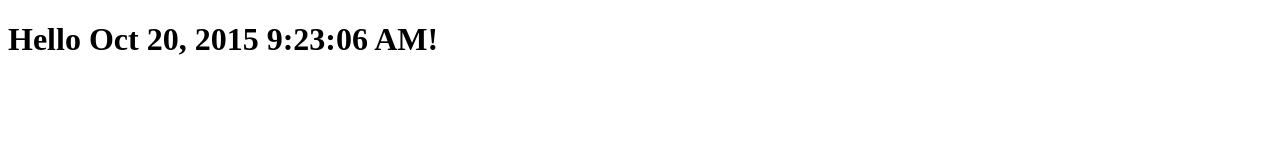
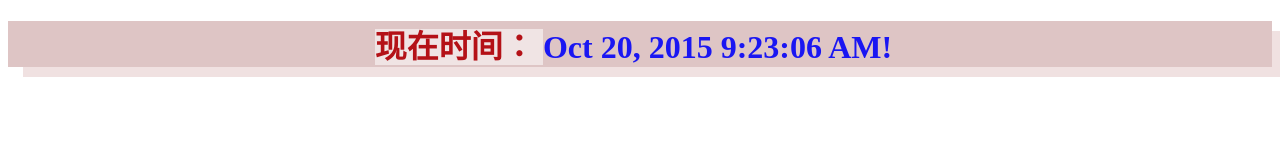
Before and after one commit to kmx2/AngularJS-Study, a plain HTML site: page app1.html in a window 1280 px wide. Drawn offline with nearby package versions, Linux system fonts and the light colour scheme.

Commit message:
修改 背景 字体颜色

```diff
--- a/app1.html
+++ b/app1.html
@@ -2,6 +2,7 @@
 <html ng-app='myApp'>
 
 <head>
+
     <title>Simple app</title>
     <script src="http://apps.bdimg.com/libs/angular.js/1.3.9/angular.js">
 
@@ -10,8 +11,10 @@
 </head>
 
 <body>
-    <div ng-controller="MyController">
-        <h1>Hello {{ clock.now | date:'medium' }}!</h1>
+    <div ng-controller="MyController" class="ng-scope">
+        <h1 class="ng-binding" style="color: rgb(26, 22, 242); font-size: 32px; text-align: center; box-shadow: rgb(240, 225, 225) 15px 10px 0px 0px; background-color: rgb(222, 197, 197);">
+            <span style="color: RGB(180, 17, 23); font-weight: bold; margin-left: -13px; margin-top: 0px; width: 170px; background-color: rgb(240, 228, 228);">现在时间： </span>
+            <span class="ng-binding">{{ clock.now | date:'medium' }}!</span> </h1>
     </div>
     <script type="text/javascript" src="js/app.js"></script>
 
```
Also changed, not shown: 1 other file.
